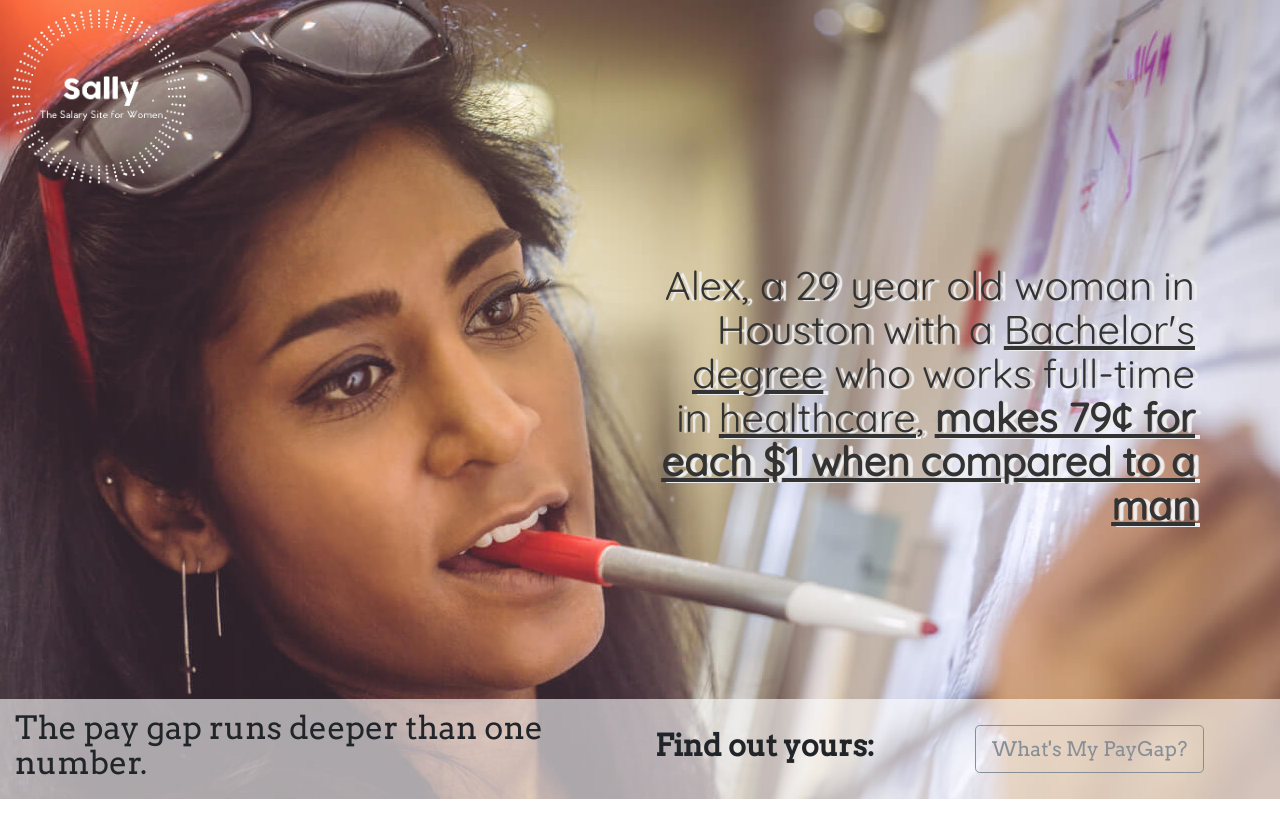
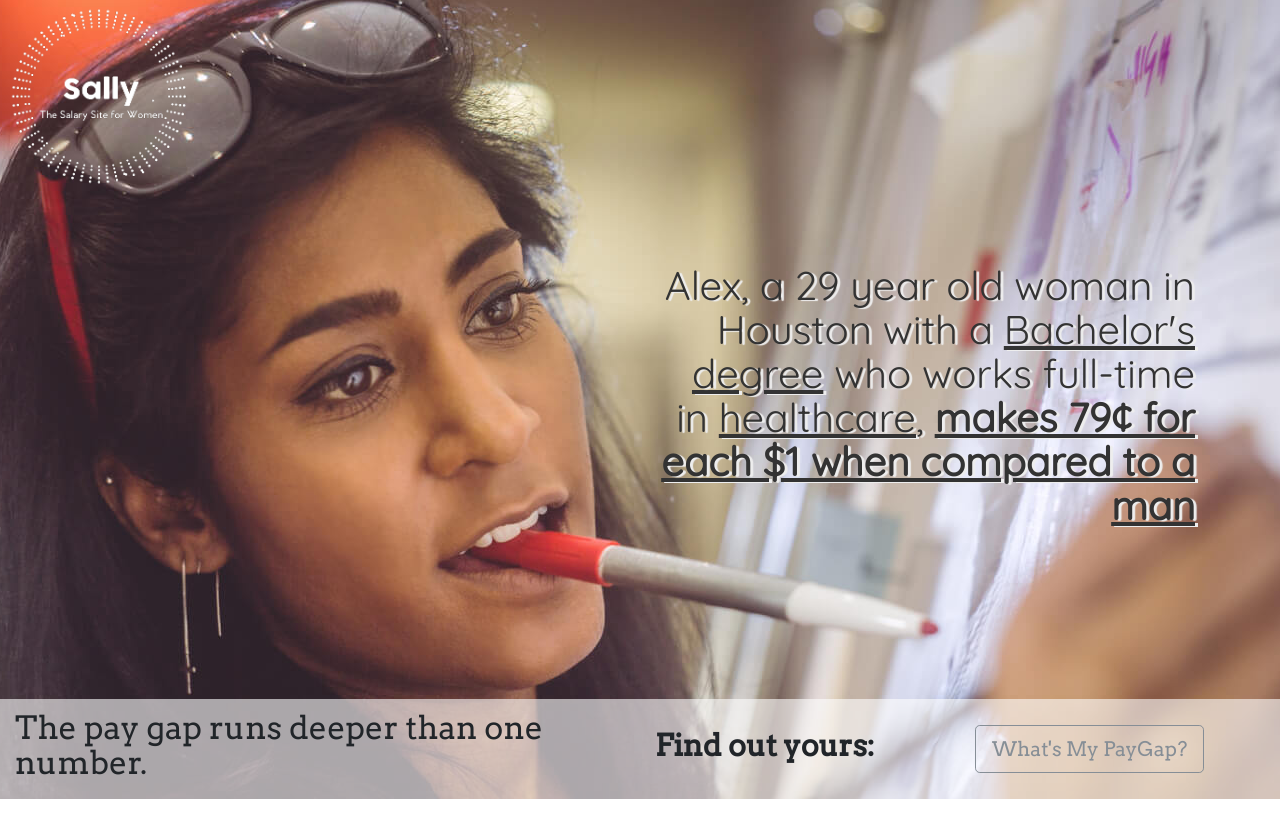
Before and after one commit to julianapeace/WomenStartupWeekend, a Python web app: template myapp/templates/base.html in a window 1280 px wide. Shown: the part 57-878 px from the top of the page. Run offline with Jinja, Linux system fonts and the light colour scheme; the template is opened without the code that fills it, so the values that code supplies are empty; some libraries are stand-ins or nearby versions.

Commit message:
jumbotron fix

```diff
--- a/static/css/style.css
+++ b/static/css/style.css
@@ -31,7 +31,7 @@ JUMBOTRON
   text-align: right;
   color: #333;
   font-family:  'Quicksand', Helvetica, Arial, sans-serif;
-  text-shadow: 5px 1px 1px #eee;
+  text-shadow: 3px 1px 1px #eee;
 
 }
 .jumbotron-paygap{
```
